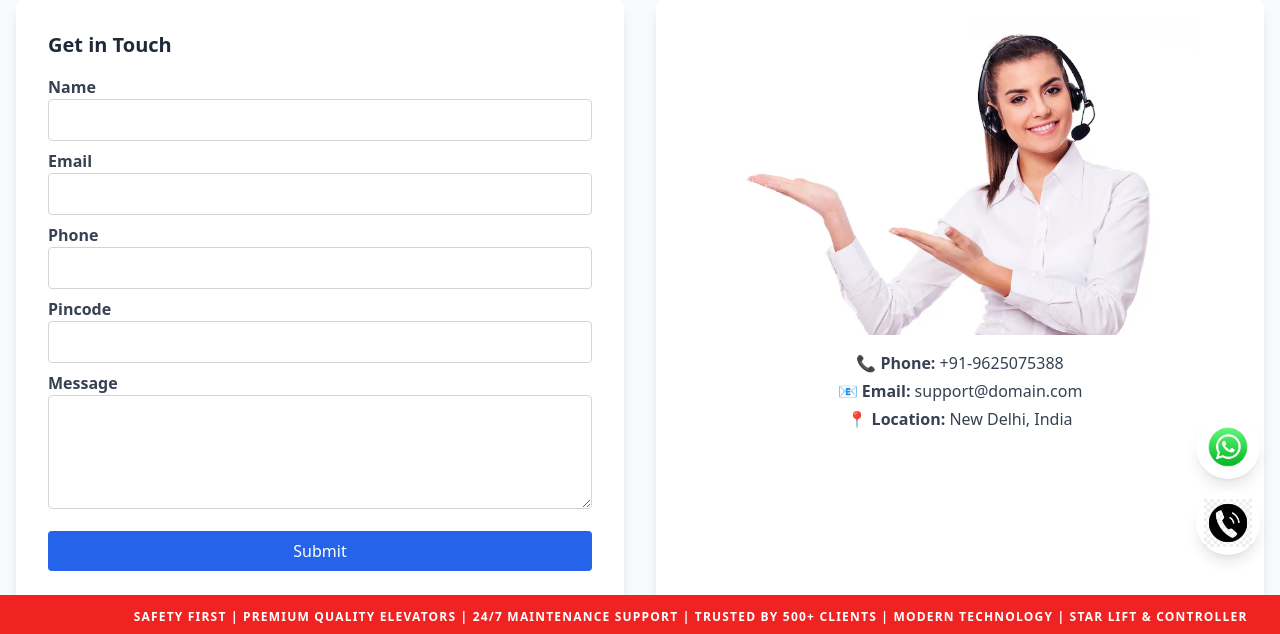
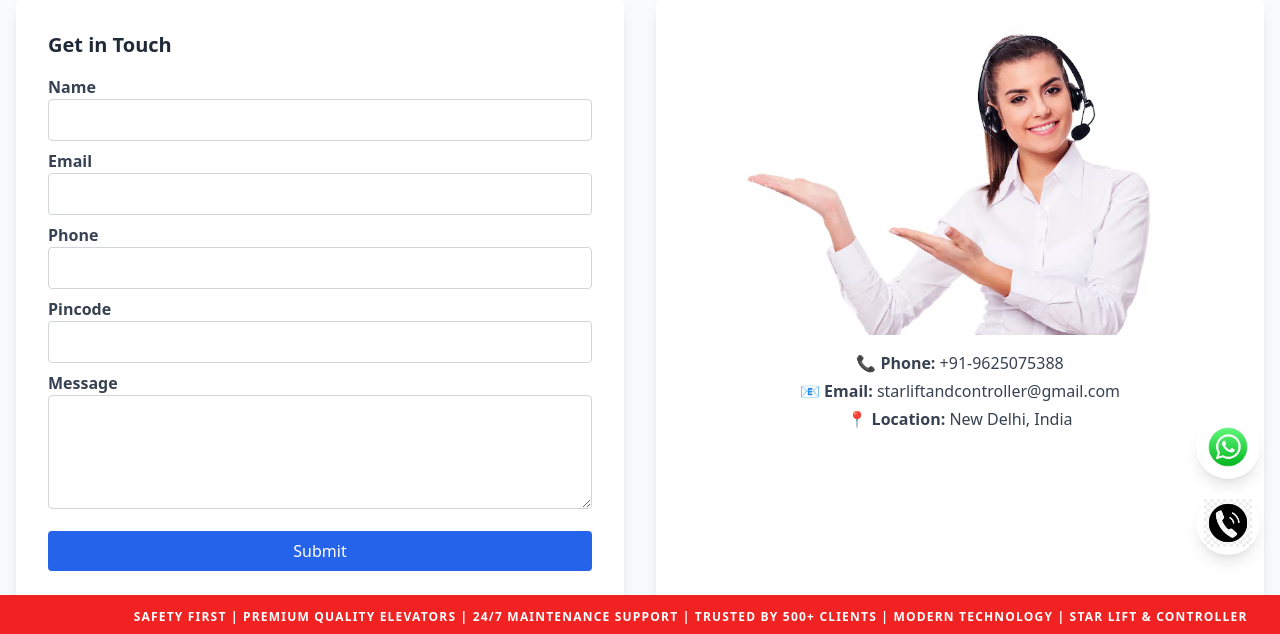
Before and after one commit to shaswatbhai12/starliftandcontrol, a Django app: page /contact_us/ in a window 1280 px wide. Shown: the part 165-799 px from the top of the page. Run offline with Django 5.2, Linux system fonts and the light colour scheme; some libraries are stand-ins or nearby versions.

Commit message:
Update Contact Details

```diff
--- a/home/templates/home/contact_us.html
+++ b/home/templates/home/contact_us.html
@@ -58,7 +58,7 @@
 
             <div class="text-gray-700 space-y-1">
                 <p><strong>📞 Phone:</strong> +91-9625075388</p>
-                <p><strong>📧 Email:</strong> support@domain.com</p>
+                <p><strong>📧 Email:</strong> starliftandcontroller@gmail.com</p>
                 <p><strong>📍 Location:</strong> New Delhi, India</p>
             </div>
         </div>
```
Also changed, not shown: db.sqlite3.
